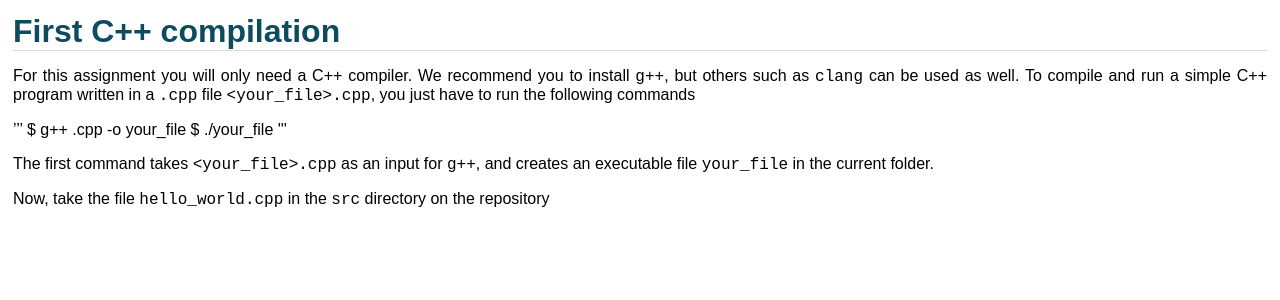
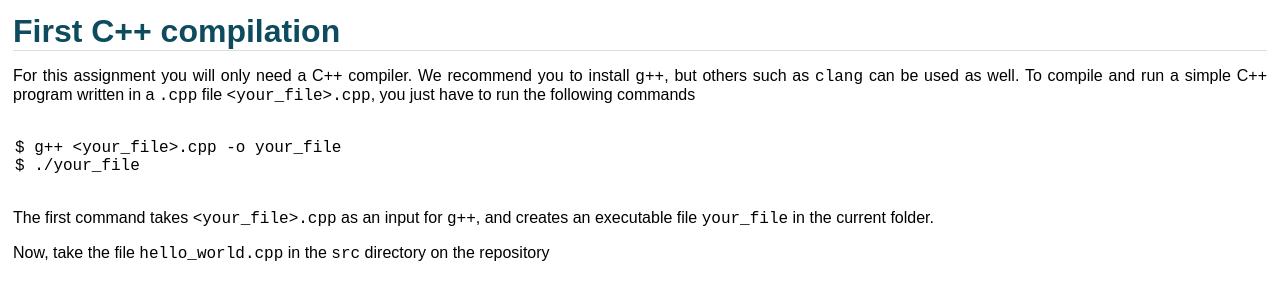
Before and after one commit to adolfomunoz/FoC, a Jekyll site: the page built from _assignments/00_compilation.md, in a window 1280 px wide. Shown: the top 300 px of the page. Built offline with Jekyll 4.4.1, drawn with Linux system fonts in a browser that asks for light colours.

Commit message:
Tweaking slides, playing with markdown.

````diff
--- a/_assignments/00_compilation.md
+++ b/_assignments/00_compilation.md
@@ -7,10 +7,10 @@ title: Compilation
 For this assignment you will only need a C++ compiler. We recommend you to install `g++`, but others such as `clang` can be used as well.
 To compile and run a simple C++ program written in a `.cpp` file `<your_file>.cpp`, you just have to run the following commands
 
-'''
+```
 $ g++ <your_file>.cpp -o your_file
 $ ./your_file
-'''
+```
 
 The first command takes `<your_file>.cpp` as an input for `g++`, and creates an executable file `your_file` in the current folder.
 
--- a/jekyll/_layouts/slide.html
+++ b/jekyll/_layouts/slide.html
@@ -49,12 +49,16 @@
 				top: 1%;
 				left: 1%;
 				font-size: 0.4em;
+				text-align: left;
+				max-width: 45%;
 			}
 			.header-right {
 				position: absolute;
 				top: 1%;
 				right: 1%;
 				font-size: 0.4em;
+				text-align: right;
+				max-width: 45%;
 			}
 			.footer-left {
 				position: absolute;
````
